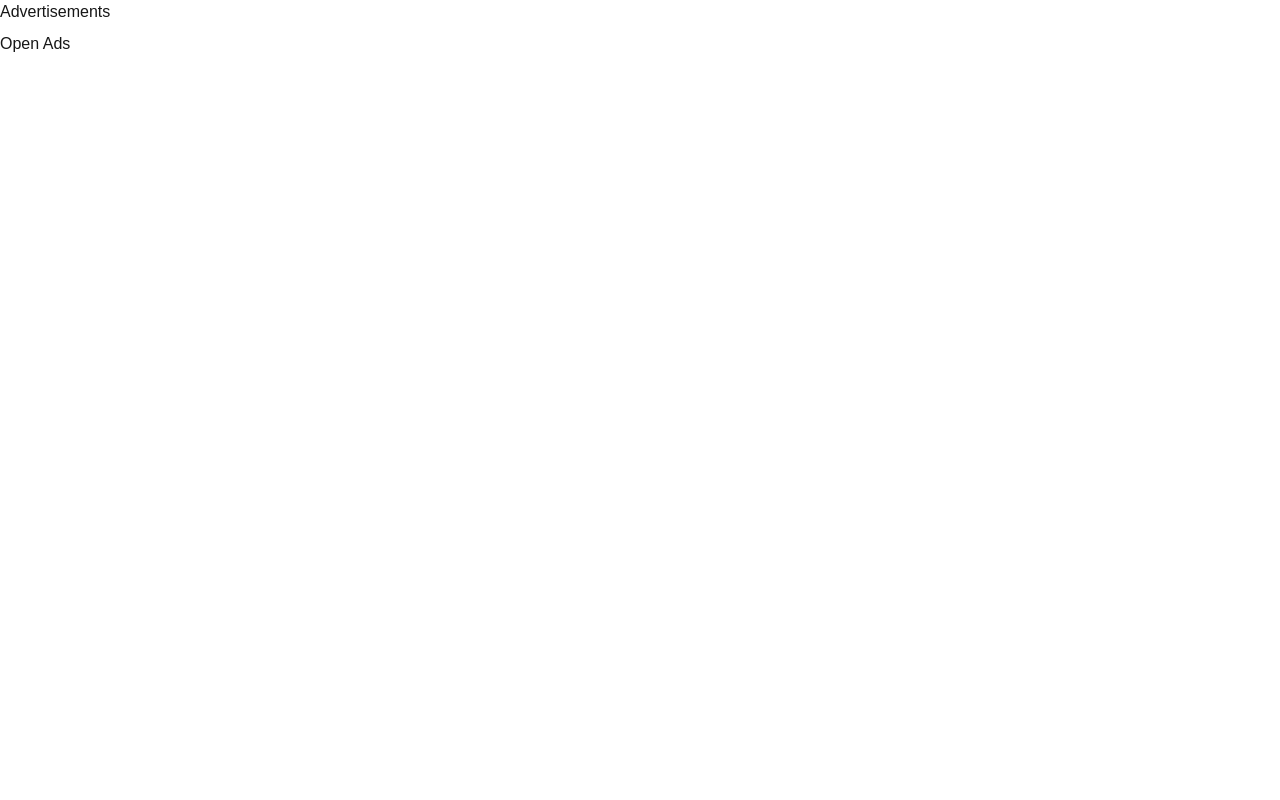
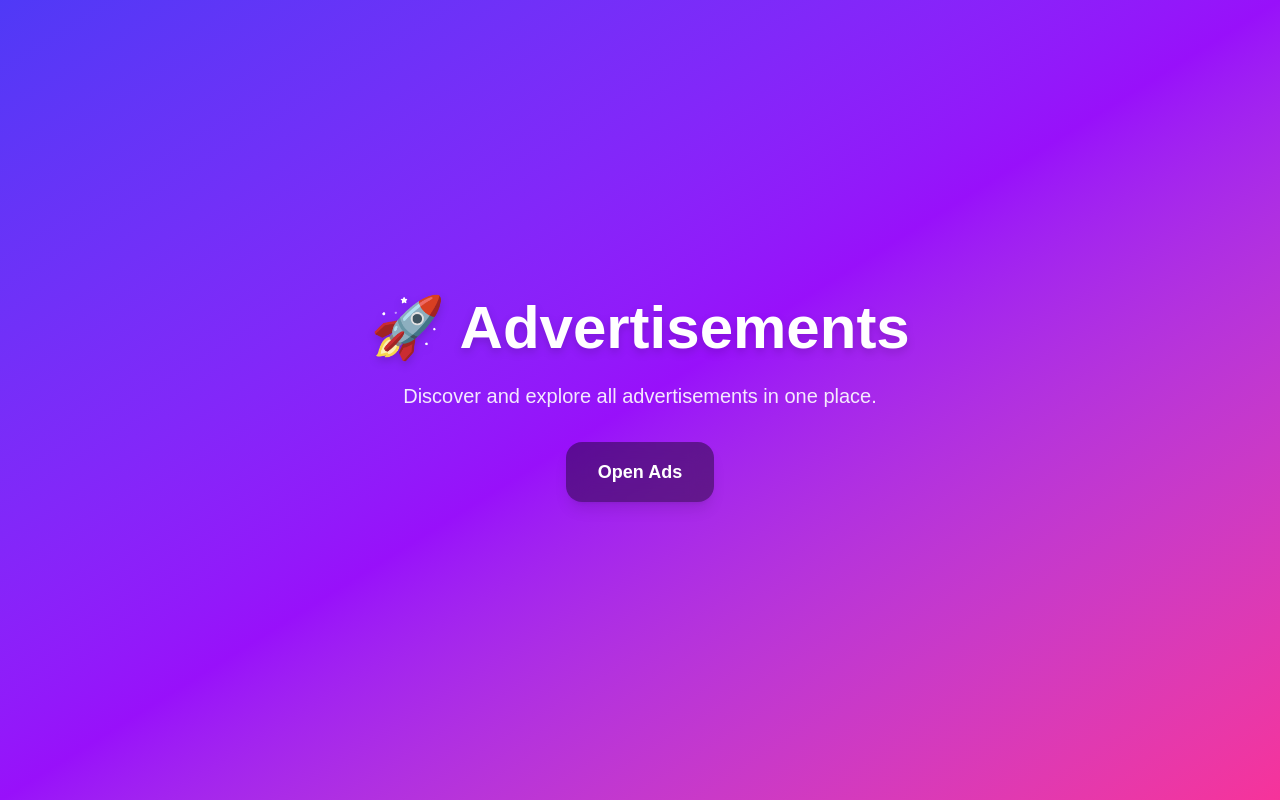
Before and after one commit to abubakarharoon0099-ai/advertisement-app, a Next.js app: page / in a window 1280 px wide. Built offline with nearby package versions, Linux system fonts and the light colour scheme.

Commit message:
home updatee

```diff
--- a/src/app/page.tsx
+++ b/src/app/page.tsx
@@ -1,11 +1,26 @@
-import Link from 'next/link'
+import Link from "next/link"
 
 export default async function Home() {
   return (
-    <main className="container">
-      <h1>Advertisements</h1>
-      <div style={{height:8}} />
-      <Link href="/ads" className="btn">Open Ads</Link>
+    <main className="min-h-screen flex items-center justify-center bg-gradient-to-br from-indigo-600 via-purple-600 to-pink-500 px-4">
+      <div className="text-center max-w-2xl">
+        <h1 className="text-5xl md:text-6xl font-extrabold text-white drop-shadow-lg">
+          🚀 Advertisements
+        </h1>
+        <p className="mt-6 text-lg md:text-xl text-white/90">
+          Discover and explore all advertisements in one place.
+        </p>
+        <div className="mt-8">
+          <Link
+            href="/ads"
+            className="inline-block px-8 py-4 text-lg font-semibold text-white bg-black/40
+                       rounded-2xl shadow-lg backdrop-blur-md transition-all
+                       hover:bg-black/60 hover:scale-105"
+          >
+            Open Ads
+          </Link>
+        </div>
+      </div>
     </main>
   )
 }
```
